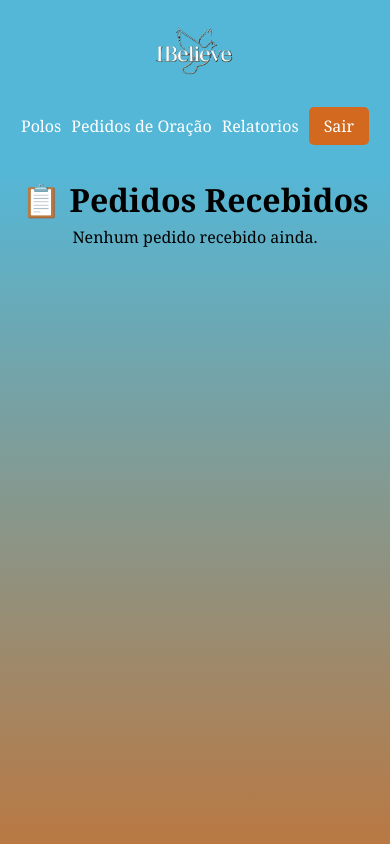
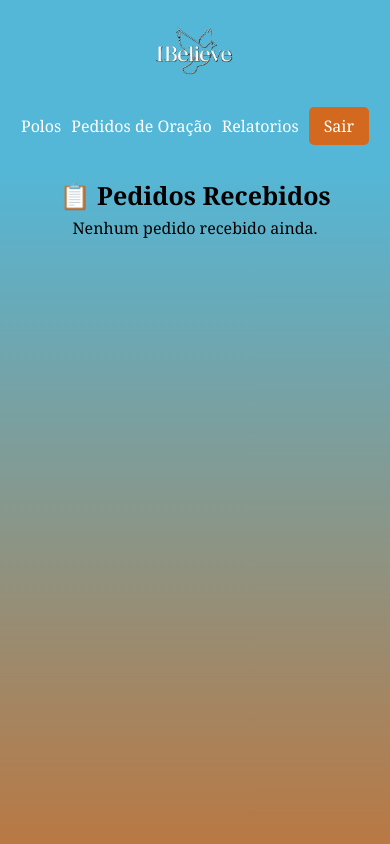
Before and after one commit to rodrigoCardoso123/Ibelieve, a React (Vite) app: page /admin/pedidos in a window 390 px wide. Shown: the top 844 px of the page. Built offline with nearby package versions, Linux system fonts and the light colour scheme; sample sign-in values are in the browser's storage.

Commit message:
site responsivel

```diff
--- a/src/pages/Pedidos-de-Oração-Admin/AdminPedidos.module.css
+++ b/src/pages/Pedidos-de-Oração-Admin/AdminPedidos.module.css
@@ -25,3 +25,9 @@
 .card p {
   margin: 0.3rem 0;
 }
+@media (max-width: 768px) {
+   .titulo{
+    text-align: center;
+    font-size: 25px;
+}
+}
--- a/src/pages/Pedidos-de-Oração-Admin/AdminPedidos.tsx
+++ b/src/pages/Pedidos-de-Oração-Admin/AdminPedidos.tsx
@@ -6,7 +6,7 @@ function AdminPedidos() {
 
   return (
     <div className={estilos.adminContainer}>
-      <h1>📋 Pedidos Recebidos</h1>
+      <h1 className={estilos.titulo}>📋 Pedidos Recebidos</h1>
       {pedidos.length === 0 ? (
         <p>Nenhum pedido recebido ainda.</p>
       ) : (
```
